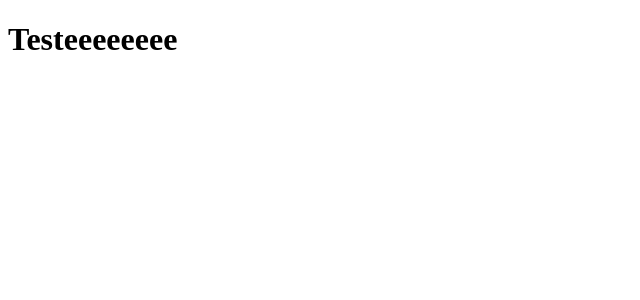
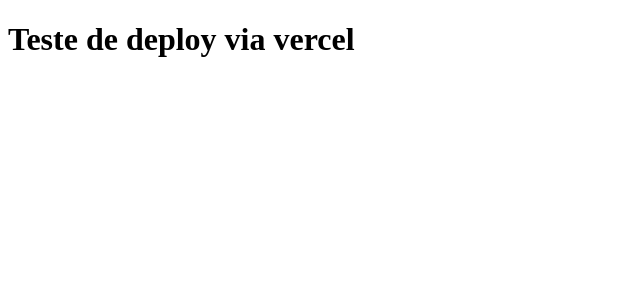
Before and after one commit to Renanlimarj/GuiaDeMercado, a Next.js app: page / in a window 1280 px wide. Shown: the top 300 px of the page, without its empty margins (0-640 px from the left). Built offline with nearby package versions, Linux system fonts and the light colour scheme.

Commit message:
Deploy Vercel

```diff
--- a/pages/index.js
+++ b/pages/index.js
@@ -1,5 +1,5 @@
 function Home() {
-    return <h1>Testeeeeeeee</h1>
+    return <h1>Teste de deploy via vercel</h1>
 }
 
 
```
